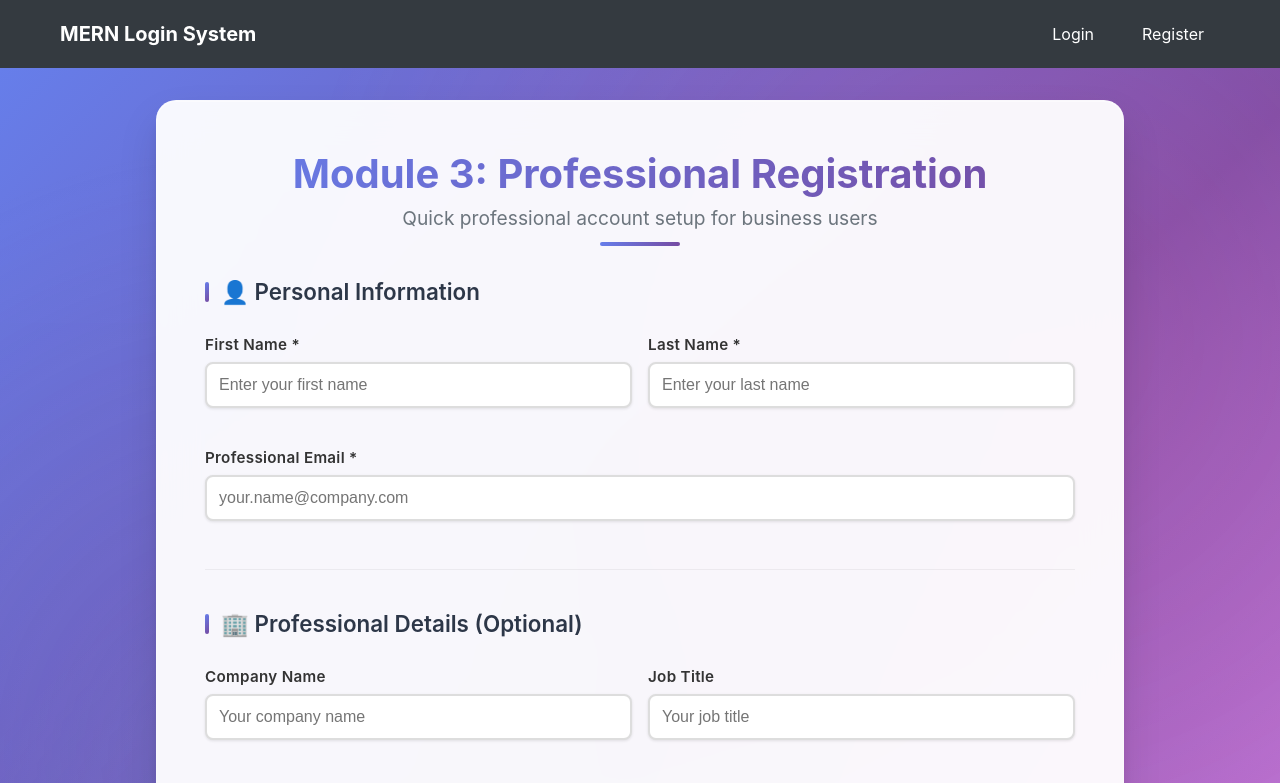
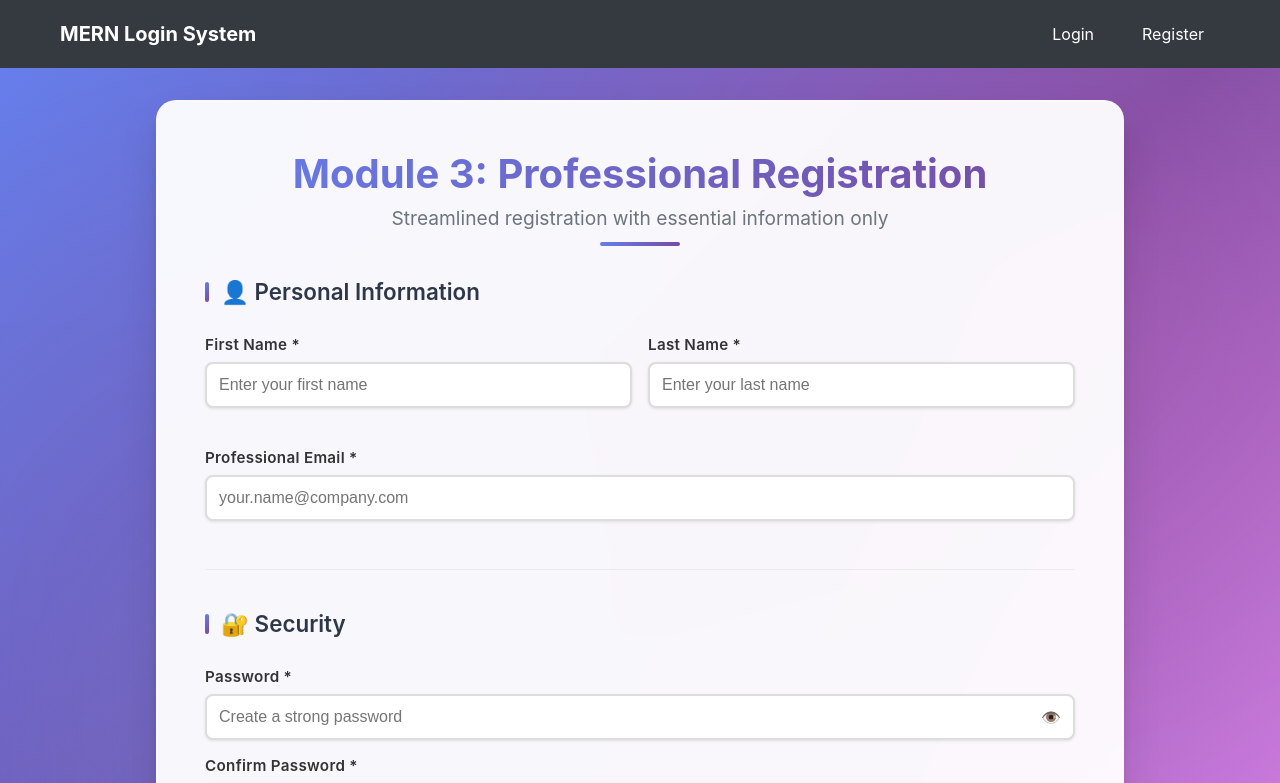
Before and after one commit to MD-Saadman-Fuad/Login-Systems, a React (Create React App) app in the folder frontend/: page /register/module-3 in a window 1280 px wide. Shown: the top 783 px of the page. Built offline with nearby package versions, Linux system fonts and the light colour scheme.

Commit message:
Remove optional company details from Module 3 - streamlined professional registration

```diff
--- a/frontend/src/components/Module3Registration.js
+++ b/frontend/src/components/Module3Registration.js
@@ -23,9 +23,7 @@ const Module3Registration = () => {
     lastName: '',
     email: '',
     password: '',
-    confirmPassword: '',
-    companyName: '',
-    jobTitle: ''
+    confirmPassword: ''
   });
 
   const handleChange = (e) => {
@@ -118,9 +116,7 @@ const Module3Registration = () => {
         firstName: formData.firstName,
         lastName: formData.lastName,
         email: formData.email,
-        password: formData.password,
-        companyName: formData.companyName || undefined,
-        jobTitle: formData.jobTitle || undefined
+        password: formData.password
       };
 
       const response = await authAPI.register(registrationData);
@@ -148,7 +144,7 @@ const Module3Registration = () => {
         <div className="registration-card">
           <div className="registration-header">
             <h2>Module 3: Professional Registration</h2>
-            <p>Quick professional account setup for business users</p>
+            <p>Streamlined registration with essential information only</p>
           </div>
 
           <form onSubmit={handleSubmit} className="registration-form">
@@ -210,36 +206,6 @@ const Module3Registration = () => {
                   required
                   placeholder="your.name@company.com"
                 />
-              </div>
-            </div>
-
-            {/* Optional Professional Details */}
-            <div className="form-section">
-              <h3>🏢 Professional Details (Optional)</h3>
-              <div className="form-row">
-                <div className="form-group">
-                  <label htmlFor="companyName">Company Name</label>
-                  <input
-                    type="text"
-                    id="companyName"
-                    name="companyName"
-                    value={formData.companyName}
-                    onChange={handleChange}
-                    placeholder="Your company name"
-                  />
-                </div>
-
-                <div className="form-group">
-                  <label htmlFor="jobTitle">Job Title</label>
-                  <input
-                    type="text"
-                    id="jobTitle"
-                    name="jobTitle"
-                    value={formData.jobTitle}
-                    onChange={handleChange}
-                    placeholder="Your job title"
-                  />
-                </div>
               </div>
             </div>
 
```
